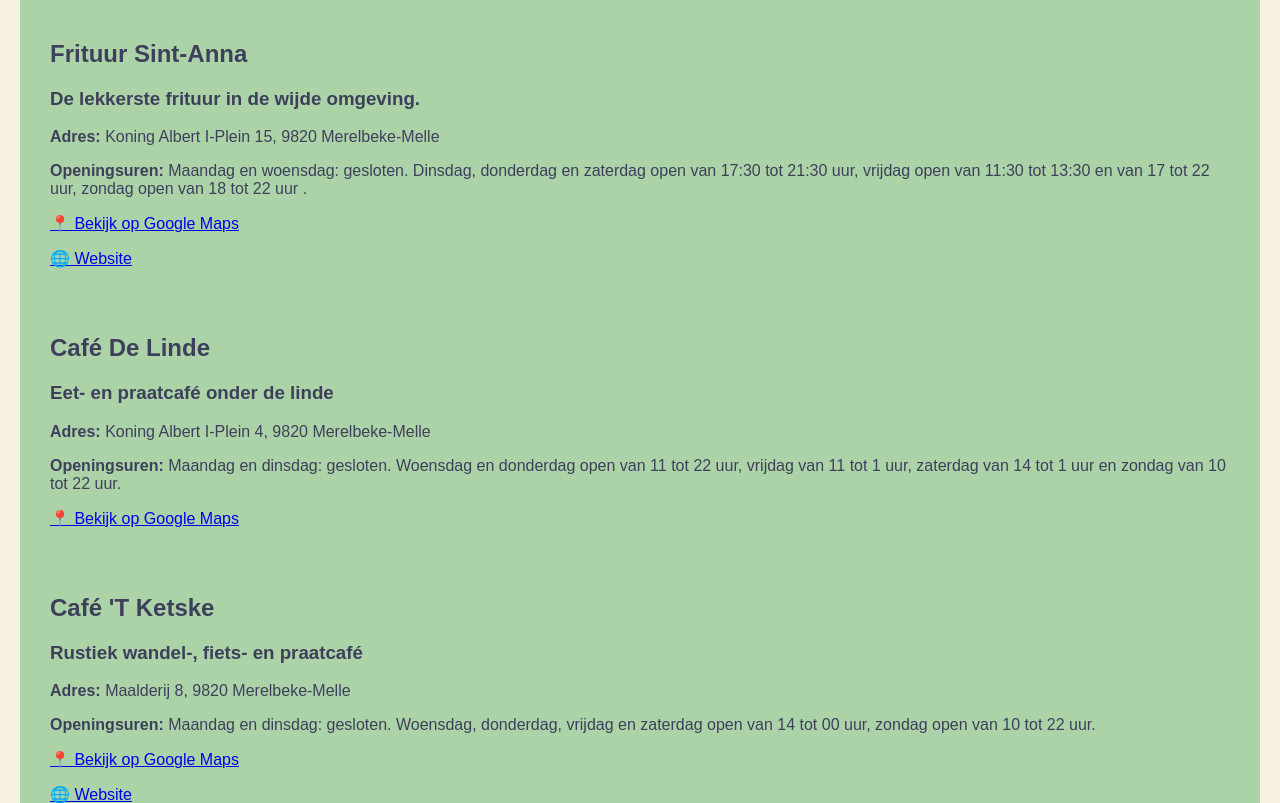
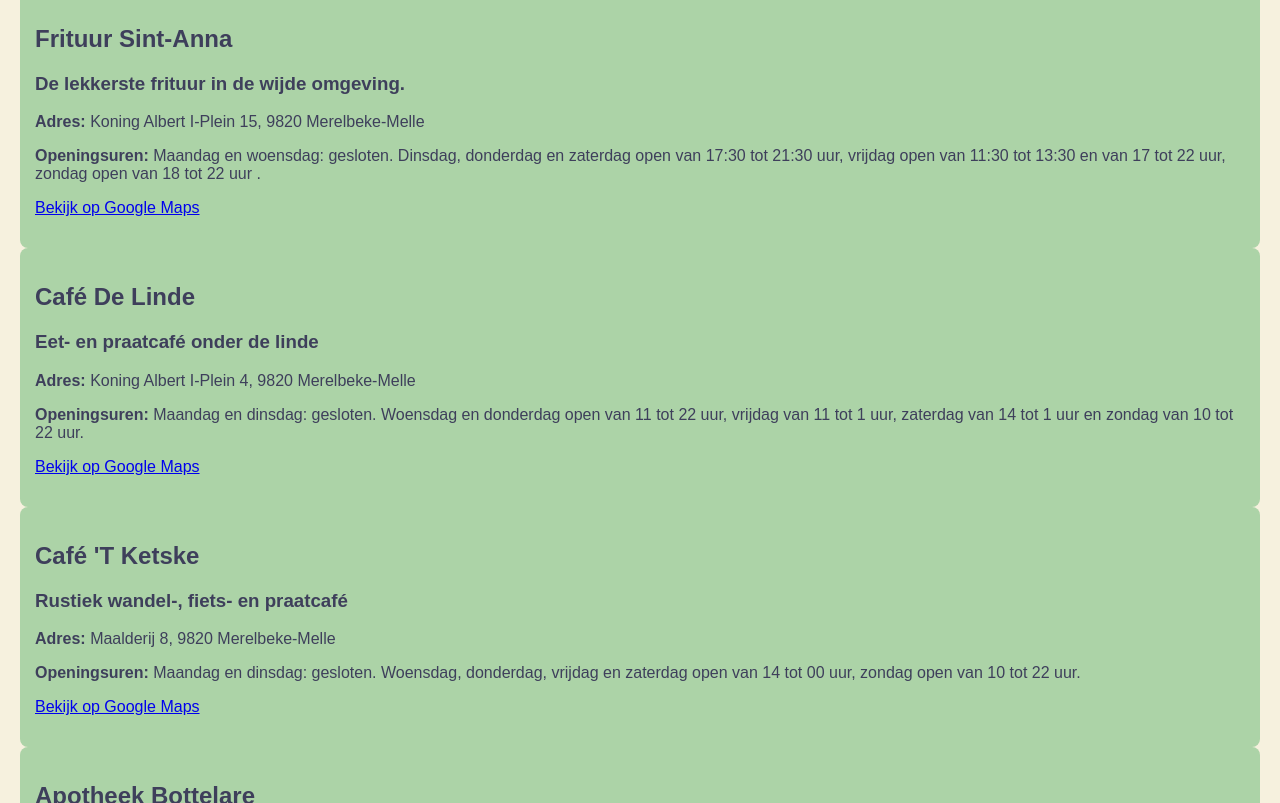
Before and after one commit to NickBottelare/bottelare, a website: page pages/handel.html in a window 1280 px wide. Shown: the part 78-881 px from the top of the page. Drawn offline with Linux system fonts and the light colour scheme.

Commit message:
Add files via upload

```diff
--- a/pages/handel.html
+++ b/pages/handel.html
@@ -1,5 +1,6 @@
 <!DOCTYPE html>
 <html lang="nl">
+
 <head>
     <meta charset="UTF-8">
     <title>Handel</title>
@@ -16,11 +17,8 @@
                     <h3>${item.description}</h3>
                     <p><strong>Adres:</strong> ${item.address}</p>
                     <p><strong>Openingsuren:</strong> ${item.hours}</p>
-                        <p><a href="${item.maps}" target="_blank">📍 Bekijk op Google Maps</a></p>`;
-                    if (item.link) {
-                        content += `<p><a href="${item.link}" target="_blank">🌐 Website</a></p>`;
-                    }
-                    content += `</div>`;
+                    <p><a href="${item.maps}" target="_blank">Bekijk op Google Maps</a></p>
+                </div>`;
                 });
                 document.getElementById('content').innerHTML = content;
             } catch (error) {
@@ -30,12 +28,12 @@
         window.onload = loadCommerce;
     </script>
 </head>
+
 <body class="pagebody">
-    <main>
-        <div class="card">
+    <main class="content">
         <h2>Handel</h2>
         <div id="content">Laden...</div>
-        </div>
     </main>
 </body>
+
 </html>
```
Also changed, not shown: pages/contact.html (+6 -4 lines), pages/cultuur.html (+6 -6 lines), pages/geschiedenis.html (+1 -3 lines), pages/intro.html (+7 -5 lines), pages/kalender.html (+6 -5 lines), pages/nieuws.html (+3 -5 lines), pages/tragewegen.html (+11 -8 lines), pages/verenigingsleven.html (+4 -3 lines), pages/wandelingen.html (+6 -6 lines). Lines whose indentation alone changed are shown as unchanged.
